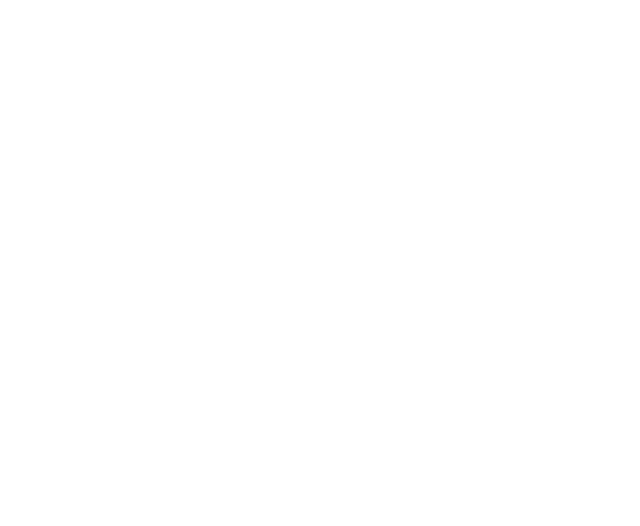
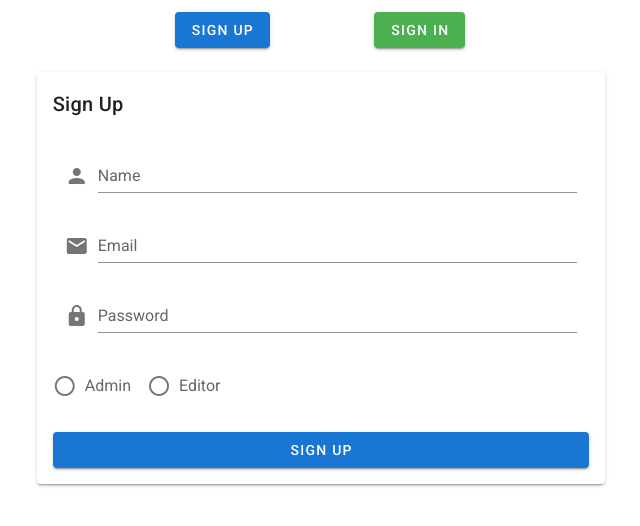
Before and after one commit to arifpehlivan/final-project, a Vue app in the folder vuejs/: page / in a window 1280 px wide. Shown: the top 526 px of the page, without its empty margins (319-959 px from the left). Built offline with nearby package versions, Linux system fonts and the light colour scheme.

Commit message:
build: create sign up ui

```diff
--- a/vuejs/src/views/Home.vue
+++ b/vuejs/src/views/Home.vue
@@ -1,7 +1,43 @@
 <template>
-
-
-
+  <v-container>
+    <v-row justify="center">
+      <v-col class="text-center" md="2" sm="2">
+        <v-btn class="primary">sign up</v-btn>
+      </v-col>
+      <v-col class="text-center"  md="2" sm="2">
+        <v-btn class="success">sign in</v-btn>
+      </v-col>
+    </v-row>
+    <v-row justify="center">
+      <v-col md="6" sm="6">
+        <v-card>
+          <v-card-title>Sign Up</v-card-title>
+          <v-card-text>
+            <v-form class="ma-3">
+              <v-text-field
+              label="Name"
+              prepend-icon="mdi-account">
+              </v-text-field>
+              <v-text-field
+              label="Email"
+              prepend-icon="mdi-email">
+              </v-text-field>
+              <v-text-field
+              label="Password"
+              prepend-icon="mdi-lock"
+              type="password">
+              </v-text-field>
+            </v-form>
+            <v-radio-group row>
+              <v-radio label="Admin" value="admin"></v-radio>
+              <v-radio label="Editor" value="edit"></v-radio>
+            </v-radio-group>
+            <v-btn block class="primary mt-3" type="submit">Sign Up</v-btn>
+          </v-card-text>
+        </v-card>
+      </v-col>
+    </v-row>
+  </v-container>
 </template>
 
 <script>
```
